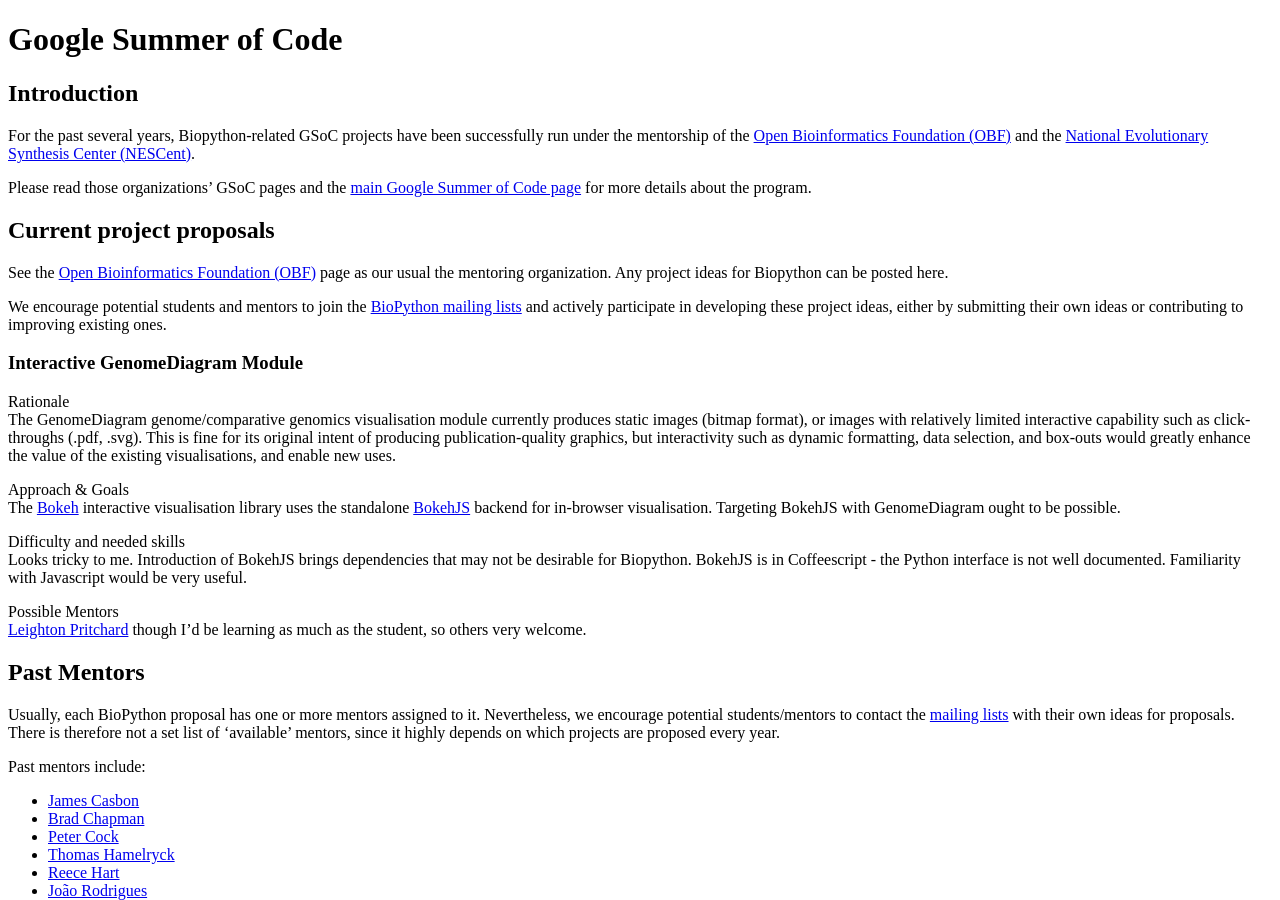
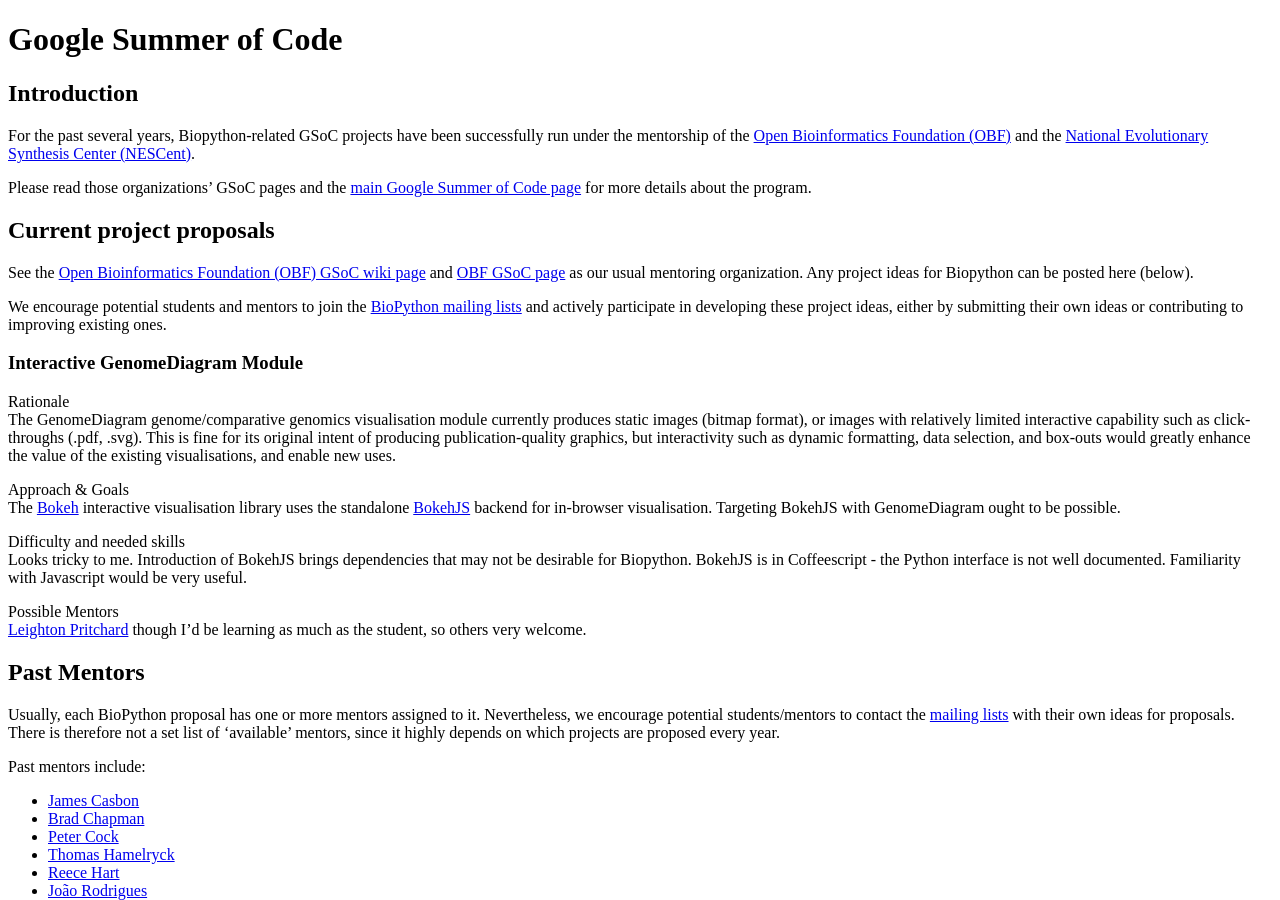
Before and after one commit to biopython/biopython.github.io, a Jekyll site: the page built from wiki/Google_Summer_of_Code.md, in a window 1280 px wide and 900 px high. Built offline with Jekyll 4.4.1, drawn with Linux system fonts in a browser that asks for light colours.

Commit message:
/* Current project proposals */

```diff
--- a/wiki/Google_Summer_of_Code.md
+++ b/wiki/Google_Summer_of_Code.md
@@ -20,10 +20,10 @@ program.
 Current project proposals
 -------------------------
 
-See the [Open Bioinformatics Foundation
-(OBF)](http://www.open-bio.org/wiki/Google_Summer_of_Code) page as our
-usual the mentoring organization. Any project ideas for Biopython can be
-posted here.
+See the [Open Bioinformatics Foundation (OBF) GSoC wiki
+page](http://www.open-bio.org/wiki/Google_Summer_of_Code) and [OBF GSoC
+page](http://obf.github.io/GSoC/) as our usual mentoring organization.
+Any project ideas for Biopython can be posted here (below).
 
 We encourage potential students and mentors to join the [BioPython
 mailing lists](http://biopython.org/wiki/Mailing_lists) and actively
```
Also changed, not shown: 1 other file.
